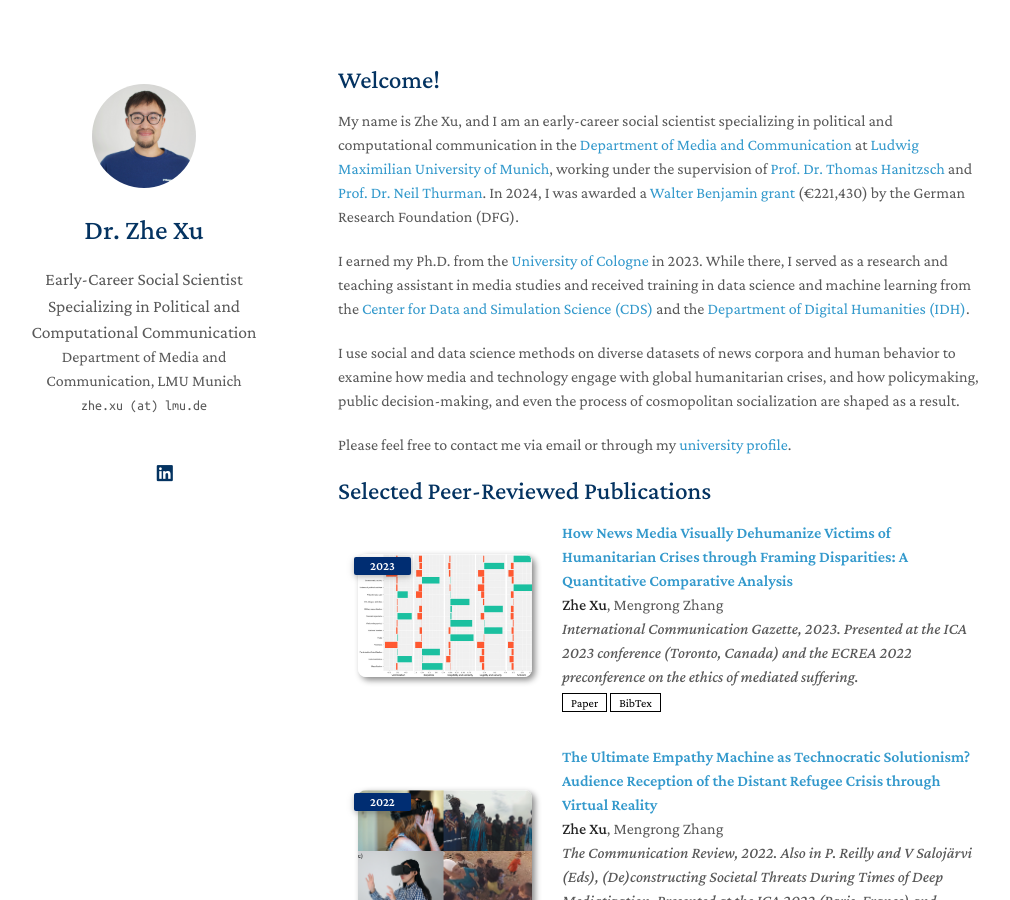
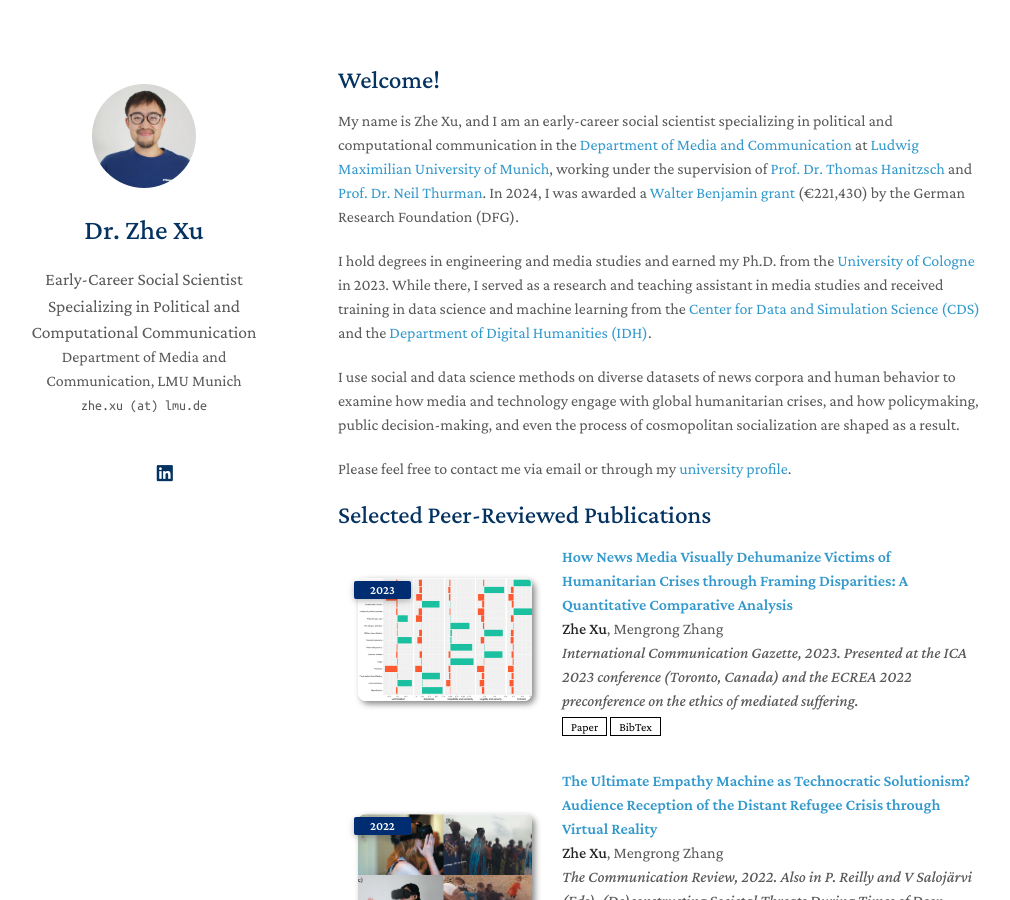
Before and after one commit to zhexuphd/home, a Jekyll site: the page built from index.md, in a window 1280 px wide and 900 px high. Shown: the whole window, without its empty margins (132-1142 px from the left). Built offline with Jekyll 4.4.1, drawn with Linux system fonts in a browser that asks for light colours; a style sheet for code colours, icons or effects is not loaded; our own code applies the rules of GitHub Pages for plain Markdown files.

Commit message:
Update index.md

```diff
--- a/index.md
+++ b/index.md
@@ -5,7 +5,7 @@ layout: homepage
 ## Welcome!
 My name is Zhe Xu, and I am an early-career social scientist specializing in political and computational communication in the [Department of Media and Communication](https://www.ifkw.uni-muenchen.de/index.html) at [Ludwig Maximilian University of Munich](https://www.lmu.de/en/), working under the supervision of [Prof. Dr. Thomas Hanitzsch](https://www.ifkw.uni-muenchen.de/organisation/personen/professoren/hanitzsch_thomas/index.html) and [Prof. Dr. Neil Thurman](https://neilthurman.com/). In 2024, I was awarded a [Walter Benjamin grant](https://www.dfg.de/en/research-funding/funding-opportunities/programmes/individual/walter-benjamin) (€221,430) by the German Research Foundation (DFG).
 
-I earned my Ph.D. from the [University of Cologne](https://www.uni-koeln.de/en/) in 2023. While there, I served as a research and teaching assistant in media studies and received training in data science and machine learning from the [Center for Data and Simulation Science (CDS)](https://cds.uni-koeln.de/en/) and the [Department of Digital Humanities (IDH)](https://dh.phil-fak.uni-koeln.de/).
+I hold degrees in engineering and media studies and earned my Ph.D. from the [University of Cologne](https://www.uni-koeln.de/en/) in 2023. While there, I served as a research and teaching assistant in media studies and received training in data science and machine learning from the [Center for Data and Simulation Science (CDS)](https://cds.uni-koeln.de/en/) and the [Department of Digital Humanities (IDH)](https://dh.phil-fak.uni-koeln.de/).
 
 I use social and data science methods on diverse datasets of news corpora and human behavior to examine how media and technology engage with global humanitarian crises, and how policymaking, public decision-making, and even the process of cosmopolitan socialization are shaped as a result.
 
```
